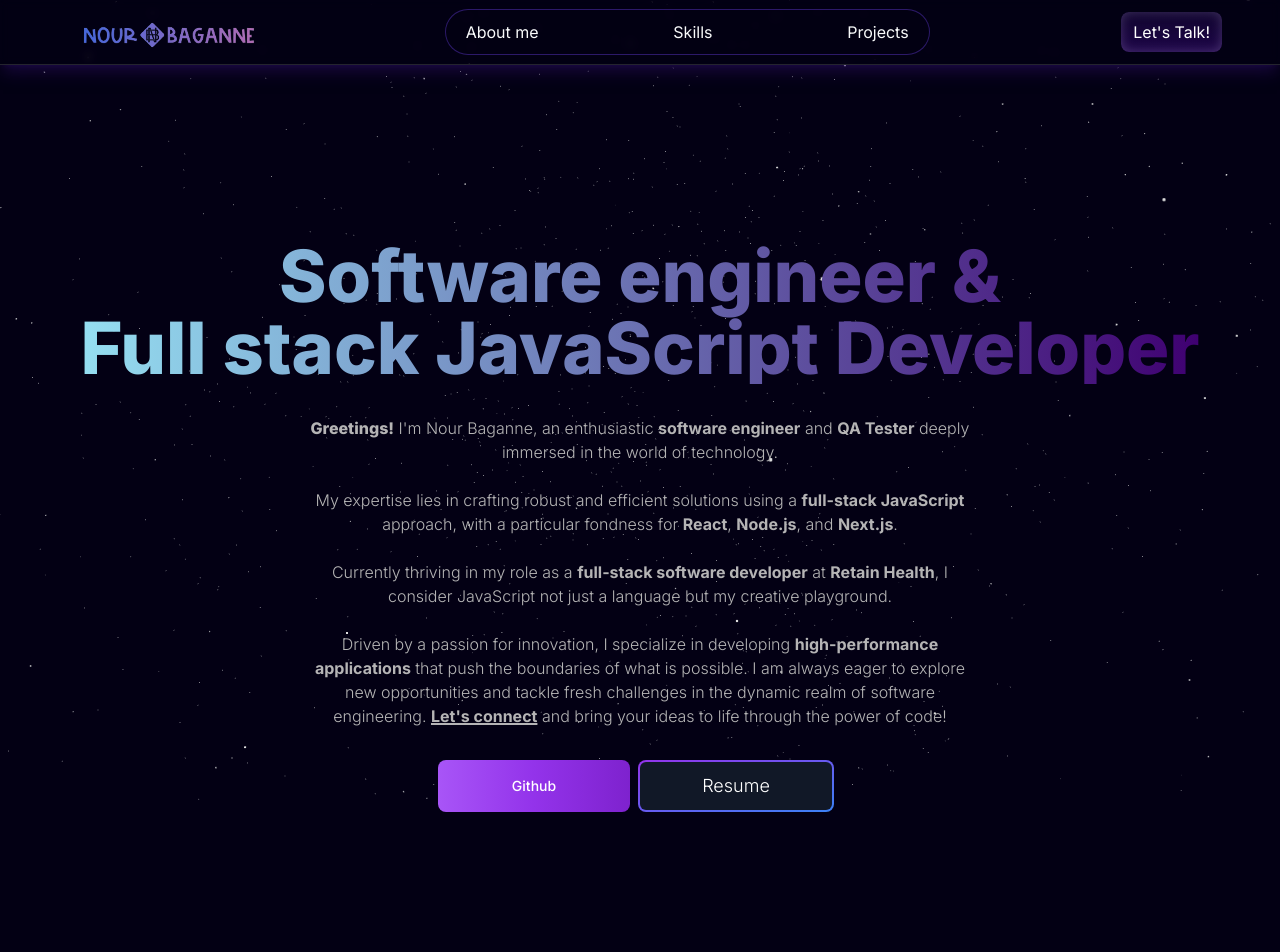
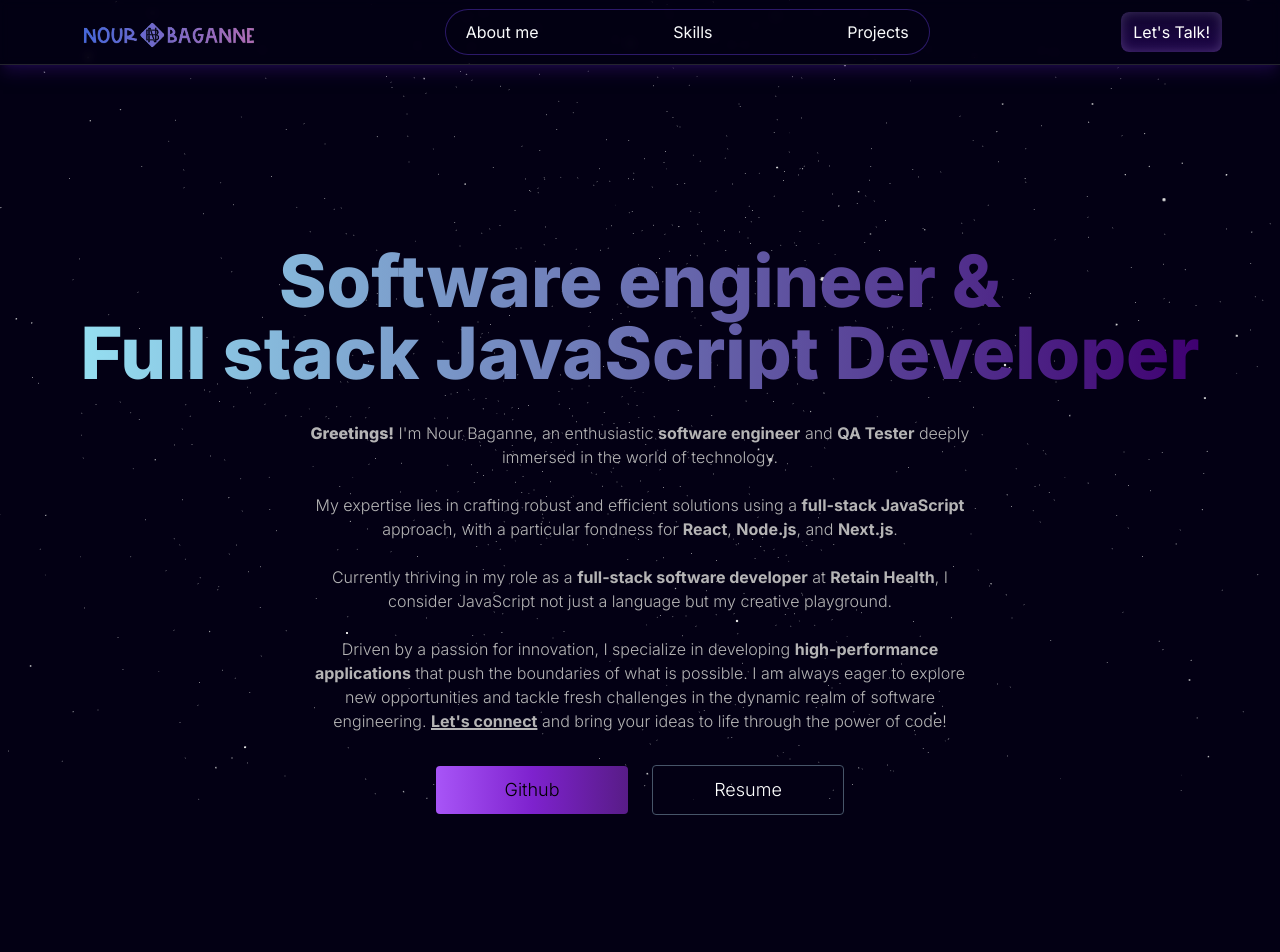
Before and after one commit to Nourbaganne/Portfolio, a Next.js app: page / in a window 1280 px wide. Shown: the top 952 px of the page. Built offline with nearby package versions, Linux system fonts and the light colour scheme.

Commit message:
add github and resume links

```diff
--- a/src/app/ui/landingPage/landingPage.tsx
+++ b/src/app/ui/landingPage/landingPage.tsx
@@ -22,13 +22,14 @@ function LandingPage() {
             Driven by a passion for innovation, I specialize in developing <span className='font-bold'>high-performance applications</span> that push the boundaries of what is possible. I am always eager to explore new opportunities and tackle fresh challenges in the dynamic realm of software engineering. <a href="#" className='underline decoration-2 font-bold'>Let&apos;s connect</a> and bring your ideas to life through the power of code!
             </p>
         </div>
-        <div className='flex flex-row'>
-          <button type="button" className="text-white bg-gradient-to-r from-purple-500 via-purple-600 to-purple-700 hover:bg-gradient-to-br font-medium rounded-lg text-sm py-2.5 text-center me-2 mb-2 w-32 sm:w-48">Github</button>
-          <button className="inline-flex items-center justify-center p-0.5 mb-2 me-2 overflow-hidden text-sm font-light rounded-lg group bg-gradient-to-br from-purple-600 to-blue-500 group-hover:from-purple-600 group-hover:to-blue-500 text-white">
-            <span className="py-2.5 transition-all ease-in duration-75 bg-gray-900 rounded-md group-hover:bg-opacity-0 text-lg w-32 sm:w-48">
-            Resume
-            </span>
-          </button>
+        <div className=' flex items-center justify-center gap-6'>
+          <a href="https://github.com/Nourbaganne" target='_blank'>
+            <button type="button" className="inline-flex items-center justify-center ring-offset-background focus-visible:outline-none focus-visible:ring-2 focus-visible:ring-ring focus-visible:ring-offset-2 disabled:pointer-events-none disabled:opacity-50 bg-primary h-10 px-4 bg-gradient-to-r text-black from-purple-500 via-purple-700 to-purple-900 w-32 sm:w-48 font-light py-3 sm:py-6 rounded text-base sm:text-lg hover:scale-[1.05] transition duration-500 hover:bg-white">Github</button>
+          </a>
+
+          <a href="/cv-nour-baganne.pdf" download>
+            <button className="inline-flex items-center justify-center ring-offset-background focus-visible:outline-none focus-visible:ring-2 focus-visible:ring-ring focus-visible:ring-offset-2 disabled:pointer-events-none disabled:opacity-50 hover:bg-primary/90 h-10 px-4 bg-transparent text-white w-32 sm:w-48 font-light py-3 sm:py-6 rounded text-base sm:text-lg hover:border-slate-300 transition duration-500 border-[1px] border-slate-600">Resume</button>
+          </a>
         </div>
       </div>
     </>
```
Also changed, not shown: 1 other file (tests, documents, lock files or other folders).
